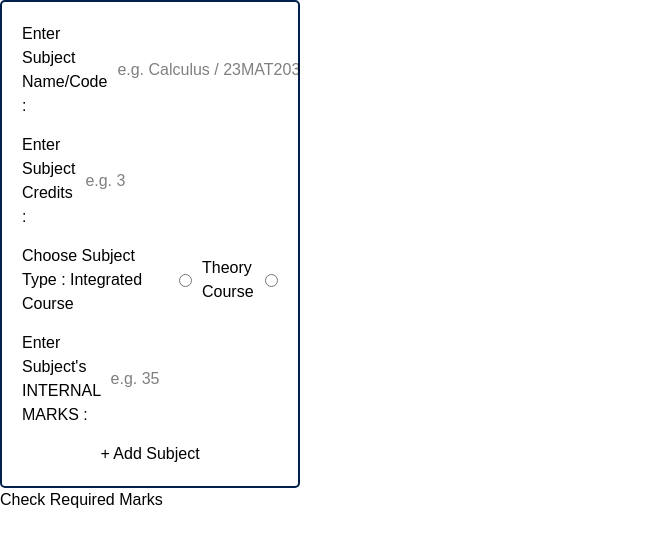
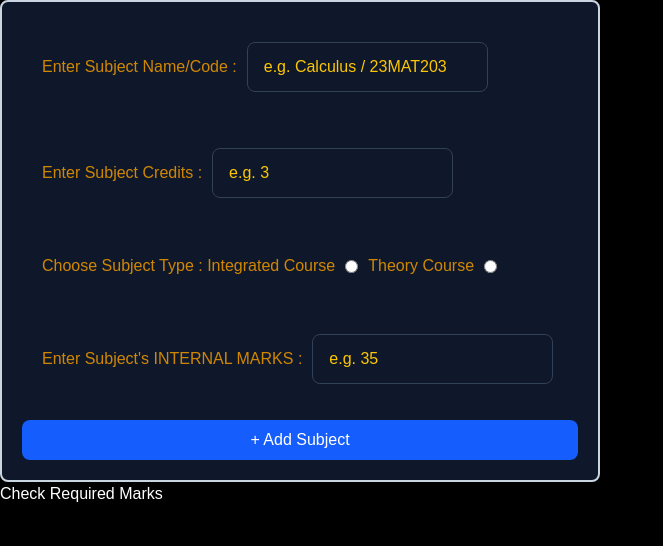
Before and after one commit to creator-chandru/GradeMap, a React (Vite) app: page / in a window 1280 px wide. Shown: the top 546 px of the page, without its empty margins (0-663 px from the left). Built offline with nearby package versions, Linux system fonts and the light colour scheme.

Commit message:
set up basic form styles

```diff
--- a/src/components/subjectForm.jsx
+++ b/src/components/subjectForm.jsx
@@ -3,6 +3,9 @@ import { SubjectList } from './subjectList';
 
 export function SubjectForm(props){
     const [errorMessage, setErrorMessage] = useState('');
+
+    const inputStyles = "bg-state-900 text-yellow-400 placeholder:text-yellow-400 rounded-lg px-4 py-3 border border-slate-700" ;
+    const labelStyles = "text-yellow-600 px-3 py-3 flex items-center gap-2.5 m-2";
 
     function handleFormSubject(formData){
         const newSubject = formData.get('subjectCode');
@@ -33,23 +36,23 @@ export function SubjectForm(props){
 
     return (
         <main>
-            <form action = {handleFormSubject}>
-            <label>
-                Enter Subject Name/Code : <input type = "text" placeholder = "e.g. Calculus / 23MAT203" name = "subjectCode" required/>
+            <form action = {handleFormSubject} className = "bg-slate-900 border-2 border-slate-300 rounded-lg p-5 flex flex-col gap-4 w-150">
+            <label className = {labelStyles}>
+                Enter Subject Name/Code : <input type = "text" placeholder = "e.g. Calculus / 23MAT203" name = "subjectCode" required className = {inputStyles}/>
             </label>
 
-            <label>
-                Enter Subject Credits : <input type = "number" step="0.1" placeholder = "e.g. 3" name = "subjectCredit" required />
+            <label className = {labelStyles}>
+                Enter Subject Credits : <input type = "number" step="0.1" placeholder = "e.g. 3" name = "subjectCredit" required className = {inputStyles} />
             </label>
-            <label>
+            <label className = {labelStyles}>
                 Choose Subject Type :
-                Integrated Course<input type = "radio" name = "subjectType" value = "I" required/>
+                Integrated Course<input type = "radio" name = "subjectType" value = "I" required className = {inputStyles}/>
                 Theory Course<input type = "radio" name = "subjectType" value = "T" />
             </label>
-            <label>
-                Enter Subject's INTERNAL MARKS : <input type="number" placeholder = "e.g. 35" name="subjectInternalMark" required />
+            <label className = {labelStyles}>
+                Enter Subject's INTERNAL MARKS : <input type="number" placeholder = "e.g. 35" name="subjectInternalMark" required className = {inputStyles} />
             </label>
-            <button type = "submit"> + Add Subject</button>
+            <button type = "submit" className = "bg-blue-600 text-white border-none rounded-lg py-2 hover:bg-blue-800"> + Add Subject</button>
         </form>
         {(!errorMessage) ? '' : <p className="text-red-500" >{errorMessage}</p>}
         </main>
--- a/src/index.css
+++ b/src/index.css
@@ -3,19 +3,7 @@
 *{
   font-family:Arial, Helvetica, sans-serif;
 }
-
-form {
-  border:2px solid rgb(1, 31, 76);
-  border-radius:5px;
-  padding:20px;
-  display: flex;
-  flex-direction: column;
-  gap: 15px;
-  max-width: 300px;
+body{
+  background-color:black;
+  color:white;
 }
-
-label {
-  display: flex;
-  align-items: center;
-  gap: 10px;
-}
```
